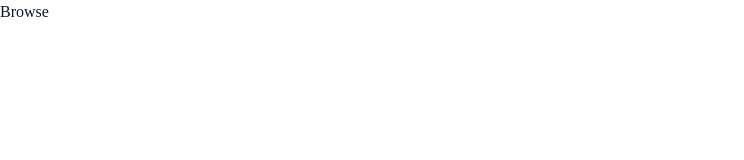
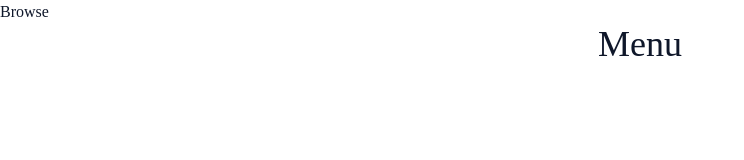
Before and after one commit to SirKentut/kaki-lima, a React (Create React App) app in the folder frontend/: page /homecooks/menu in a window 1280 px wide. Before the commit this address had no page. Shown: the top 160 px of the page, without its empty margins (0-744 px from the left). Built offline with nearby package versions, Linux system fonts and the light colour scheme.

Commit message:
initialize menu page for HomeCooks

```diff
--- a/frontend/src/App.tsx
+++ b/frontend/src/App.tsx
@@ -2,6 +2,7 @@ import React from 'react';
 import { BrowserRouter as Router, Route, Routes } from 'react-router-dom';
 import HomeCooksPage from './pages/homecooks/HomeCooksPage';
 import NewUserPage from './pages/users/NewUserPage';
+import HomeCooksMenu from './pages/homecooks/HomeCooksMenu';
 import { Checkbox } from 'components/ui/checkbox';
 import { UserNav} from 'components/ui/UserNav';
 import { User } from 'lucide-react';
@@ -16,6 +17,7 @@ function App() {
         <Routes>
           <Route path="/homecooks" element={<HomeCooksPage />} />
           <Route path="/" element={<NewUserPage />} />
+          <Route path="/homecooks/menu" element={<HomeCooksMenu />} />
         </Routes>
     </Router>
   );
--- /dev/null
+++ b/frontend/src/pages/homecooks/HomeCooksMenu.tsx
@@ -0,0 +1,14 @@
+import React from 'react';
+
+const HomeCooksMenu: React.FC = () => {
+    return (
+        <div className='bg-blue-500 text-black text-center p-10'>
+            <h1 className='text-4xl font-bold' text-center>Menu</h1>
+        </div>
+
+
+    );
+
+};
+
+export default HomeCooksMenu;
```
